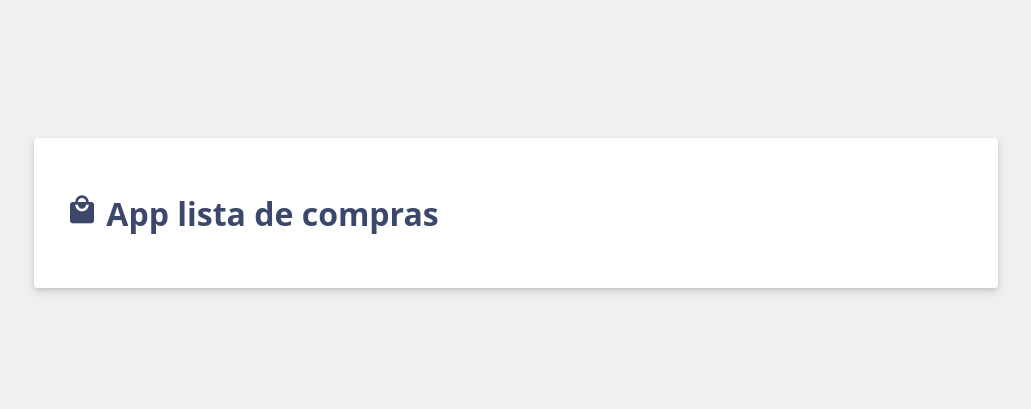
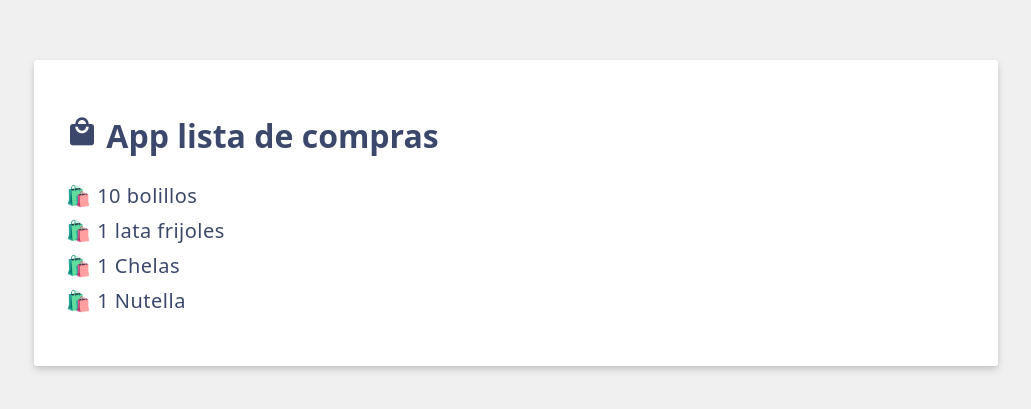
Before and after one commit to rivalcoba/DADM-2024B, a Vue app: page / in a window 1280 px wide. Shown: the part 187-596 px from the top of the page, without its empty margins (124-1155 px from the left). Built offline with nearby package versions, Linux system fonts and the light colour scheme.

Commit message:
⭐ FEAT: App Create lists of items in model

```diff
--- a/src/App.vue
+++ b/src/App.vue
@@ -2,13 +2,22 @@
   import { ref } from 'vue';
   // Modelo
   const header = ref('App lista de compras');
+  const items = ref([
+    {id:'0', label: '10 bolillos'},
+    {id:'1', label:'1 lata frijoles'},
+    {id:'2', label:'1 Chelas'},
+    {id:'3', label:'1 Nutella'},
+  ]);
 </script>
 
 <template>
   <h1>
     <i class="material-icons shopping-cart-icon">local_mall</i>
     {{ header }}
-    </h1>
+  </h1>
+  <ul>
+    <li v-for="item in items" :key="item.id"> 🛍️ {{ item.label }} </li>
+  </ul>
 </template>
 
 <style scoped>
```
